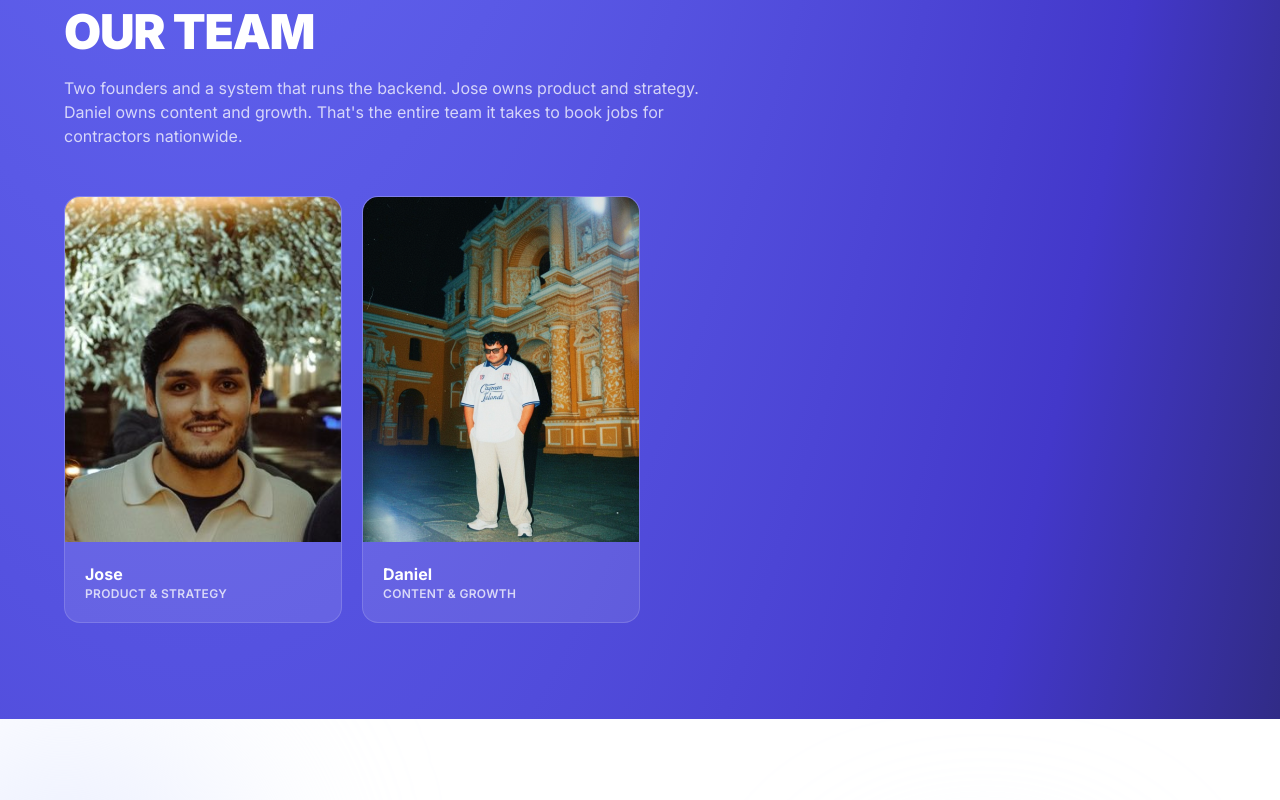
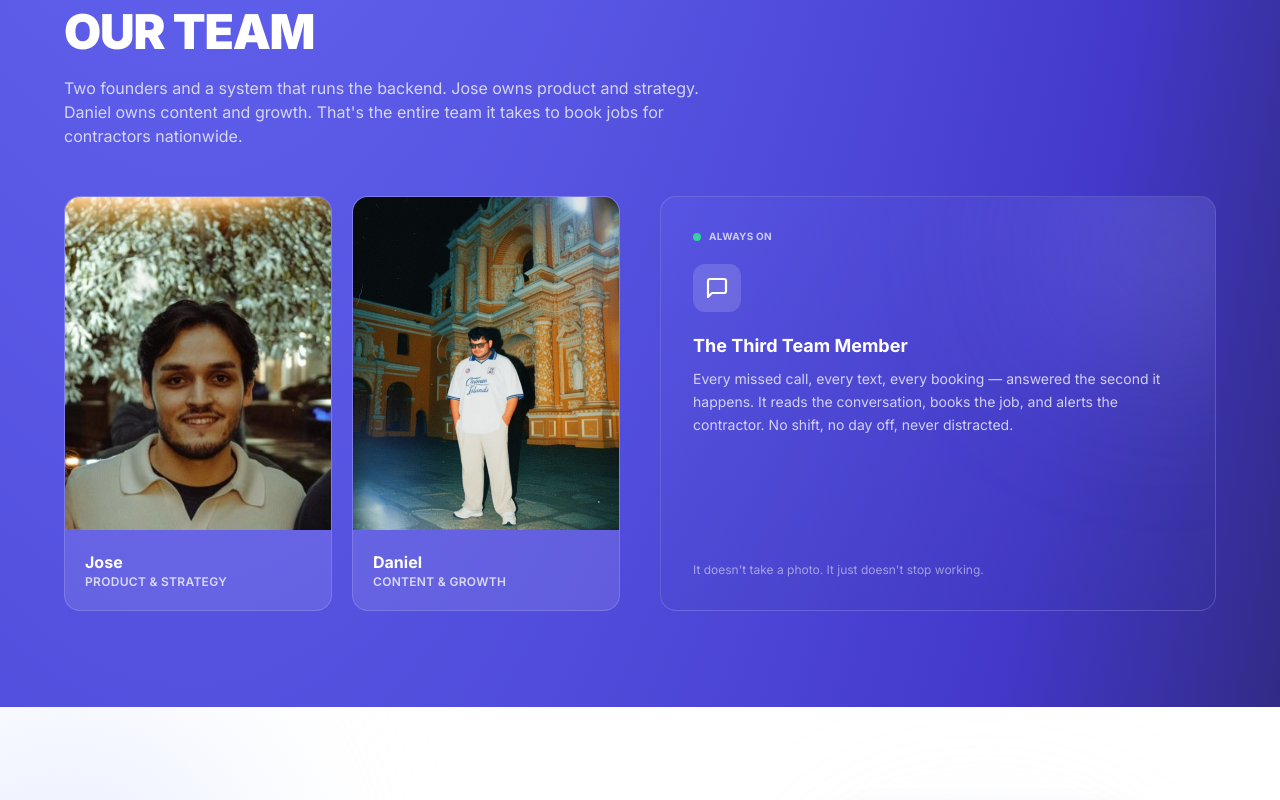
Before and after one commit to ProBookHQ-source/probook-hq, a React (Vite) app in the folder frontend/: page / in a window 1280 px wide. Shown: the part 3760-4560 px from the top of the page. Built offline with nearby package versions, Linux system fonts and the light colour scheme; no server answers.

Commit message:
Add AI brain as third team member card, filling empty space in Our Team section

```diff
--- a/frontend/src/pages/LandingPage.jsx
+++ b/frontend/src/pages/LandingPage.jsx
@@ -634,7 +634,8 @@ export default function LandingPage() {
               Daniel owns content and growth. That's the entire team it takes to book jobs for
               contractors nationwide.
             </p>
-            <div className="grid sm:grid-cols-2 gap-5 max-w-xl">
+            <div className="grid md:grid-cols-2 gap-8 md:gap-10 items-stretch">
+              <div className="grid sm:grid-cols-2 gap-5">
                 {[
                   { photo: '/team/jose.jpg', name: 'Jose', role: 'Product & Strategy', ratio: '4 / 5' },
                   { photo: '/team/daniel.png', name: 'Daniel', role: 'Content & Growth', ratio: '4 / 5' },
@@ -649,6 +650,33 @@ export default function LandingPage() {
                     </div>
                   </div>
                 ))}
+              </div>
+
+              {/* Third "team member" — the AI brain running the backend. Fills what
+                  was empty space next to the two founder photos, and reintroduces
+                  the AI fact honestly without repeating the old org-chart framing. */}
+              <div className="relative bg-gradient-to-br from-brand-500/25 to-brand-800/25 border border-white/15 rounded-2xl p-6 sm:p-8 overflow-hidden">
+                <div className="glow-orb w-56 h-56 -top-16 -right-16 bg-brand-300/25" />
+                <div className="relative flex flex-col h-full">
+                  <div className="flex items-center gap-2 mb-5">
+                    <span className="relative flex h-2 w-2">
+                      <span className="animate-ping absolute inline-flex h-full w-full rounded-full bg-emerald-400 opacity-75" />
+                      <span className="relative inline-flex rounded-full h-2 w-2 bg-emerald-400" />
+                    </span>
+                    <p className="text-white/70 text-[10px] font-bold uppercase tracking-wide">Always On</p>
+                  </div>
+                  <div className="w-12 h-12 rounded-xl bg-white/15 flex items-center justify-center mb-5">
+                    <MessageSquare className="w-6 h-6 text-white" strokeWidth={2.2} />
+                  </div>
+                  <p className="text-white font-bold text-lg mb-2">The Third Team Member</p>
+                  <p className="text-white/75 text-sm leading-relaxed mb-5">
+                    Every missed call, every text, every booking — answered the second it happens.
+                    It reads the conversation, books the job, and alerts the contractor. No shift,
+                    no day off, never distracted.
+                  </p>
+                  <p className="text-white/50 text-xs mt-auto">It doesn't take a photo. It just doesn't stop working.</p>
+                </div>
+              </div>
             </div>
           </div>
         </section>
```
Also changed, not shown: frontend/vite.config.js.timestamp-1786948788723-87b5abd0f95dd.mjs (added, +21 -0 lines). Lines whose indentation alone changed are shown as unchanged.
